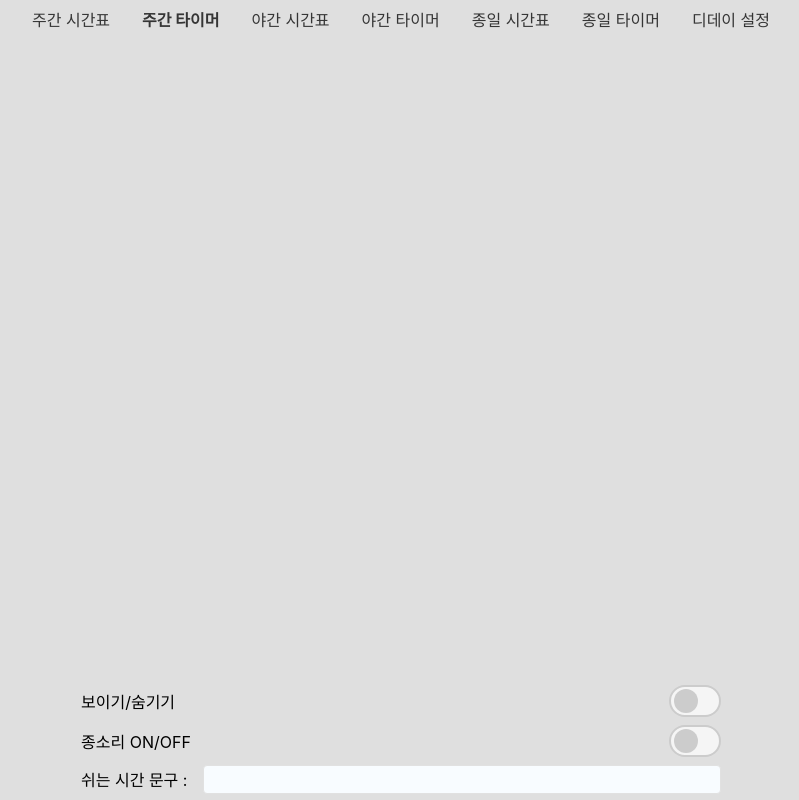
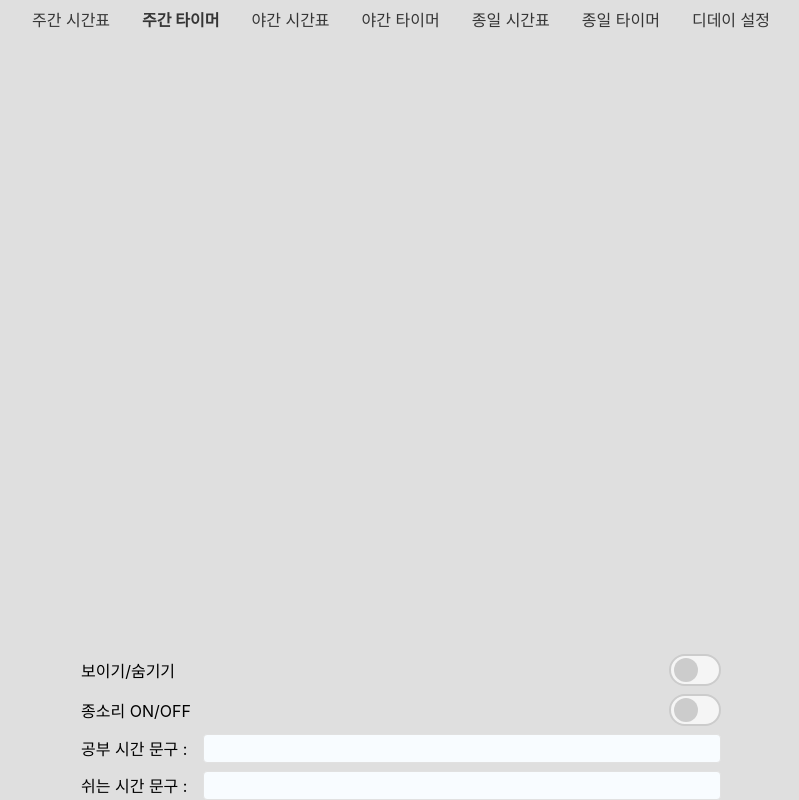
Before and after one commit to HWAHAEBANG/study-with-me-side-bar, a React (Create React App) app: page /daytimer in a window 1280 px wide. Shown: the whole page, without its empty margins (239-1038 px from the left). Built offline with nearby package versions, Linux system fonts and the light colour scheme; no server answers; the database is empty.

Commit message:
feat: 공부시간 문구 커스텀 가능하도록 변경

```diff
--- a/src/components/Timer.tsx
+++ b/src/components/Timer.tsx
@@ -18,6 +18,7 @@ function Timer({
   // gaugeColor,
   // gaugeWidth,
   breackText,
+  sessionText,
 }: any) {
   const [remainingTime, setRemainingTime] = useState(" ");
   const [text, setText] = useState(" ");
@@ -53,10 +54,16 @@ function Timer({
     }
     if (currentIndex % 2 === 1) {
       setText(
-        Number(readOnlyTimeTable[Math.floor(currentIndex / 2)].session) +
-          " 교시"
+        sessionText
+          ?.split("{number}")
+          .join(Number(readOnlyTimeTable[Math.floor(currentIndex / 2)].session))
+
+        // Number(readOnlyTimeTable[Math.floor(currentIndex / 2)].session) +
+        //   " 교시"
       );
     }
+
+    // console.log("sessionText", sessionText?.spilt("{number}"));
 
     //=========================
 
--- a/src/pages/AllDayTimer.tsx
+++ b/src/pages/AllDayTimer.tsx
@@ -60,6 +60,7 @@ const AllDayTimer = () => {
         readOnlyTimeTable={readOnlyTimeTable}
         timerVisible={timerSettingData.timerVisible}
         activeBell={timerSettingData.bellActive}
+        sessionText={timerSettingData.sessionText}
         breackText={timerSettingData.breakText}
       />
       <ToggleList>
@@ -77,6 +78,14 @@ const AllDayTimer = () => {
             accessor="bellActive"
             state={timerSettingData.bellActive}
             setState={setTimerSettingData}
+          />
+        </label>
+        <label>
+          <span> 공부 시간 문구 : </span>
+          <StyledInput
+            value={timerSettingData.sessionText}
+            name="sessionText"
+            onChange={handleChange}
           />
         </label>
         <label>
--- a/src/pages/DayTimer.tsx
+++ b/src/pages/DayTimer.tsx
@@ -61,6 +61,7 @@ const DayTimer = () => {
         timerVisible={timerSettingData.timerVisible}
         activeBell={timerSettingData.bellActive}
         breackText={timerSettingData.breakText}
+        sessionText={timerSettingData.sessionText}
       />
       <ToggleList>
         <label>
@@ -77,6 +78,14 @@ const DayTimer = () => {
             accessor="bellActive"
             state={timerSettingData.bellActive}
             setState={setTimerSettingData}
+          />
+        </label>
+        <label>
+          <span> 공부 시간 문구 : </span>
+          <StyledInput
+            value={timerSettingData.sessionText}
+            name="sessionText"
+            onChange={handleChange}
           />
         </label>
         <label>
--- a/src/pages/NightTimer.tsx
+++ b/src/pages/NightTimer.tsx
@@ -61,6 +61,7 @@ const NightTimer = () => {
         timerVisible={timerSettingData.timerVisible}
         activeBell={timerSettingData.bellActive}
         breackText={timerSettingData.breakText}
+        sessionText={timerSettingData.sessionText}
       />
       <ToggleList>
         <label>
@@ -77,6 +78,14 @@ const NightTimer = () => {
             accessor="bellActive"
             state={timerSettingData.bellActive}
             setState={setTimerSettingData}
+          />
+        </label>
+        <label>
+          <span> 공부 시간 문구 : </span>
+          <StyledInput
+            value={timerSettingData.sessionText}
+            name="sessionText"
+            onChange={handleChange}
           />
         </label>
         <label>
--- a/src/pages/TestTimer.tsx
+++ b/src/pages/TestTimer.tsx
@@ -61,6 +61,7 @@ const TestTimer = () => {
         timerVisible={timerSettingData.timerVisible}
         activeBell={timerSettingData.bellActive}
         breackText={timerSettingData.breakText}
+        sessionText={timerSettingData.sessionText}
       />
       <ToggleList>
         <label>
@@ -77,6 +78,14 @@ const TestTimer = () => {
             accessor="bellActive"
             state={timerSettingData.bellActive}
             setState={setTimerSettingData}
+          />
+        </label>
+        <label>
+          <span> 공부 시간 문구 : </span>
+          <StyledInput
+            value={timerSettingData.sessionText}
+            name="sessionText"
+            onChange={handleChange}
           />
         </label>
         <label>
```
